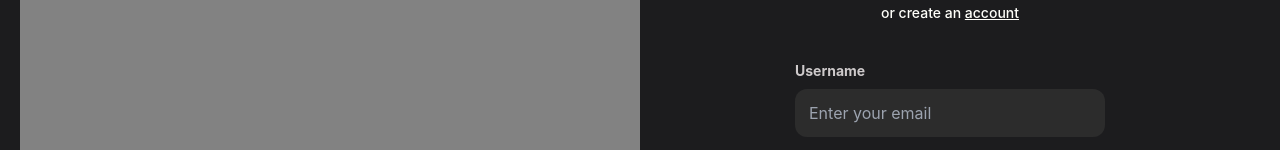
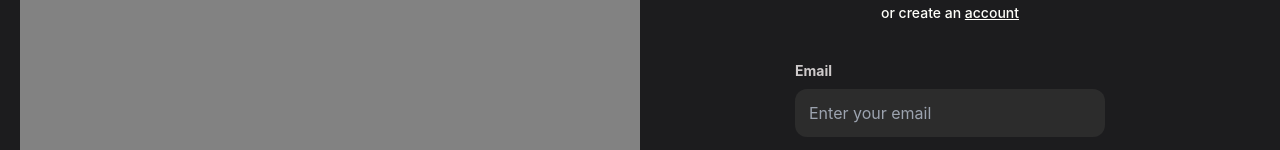
Before and after one commit to altafparves/todo-list, a React (Create React App) app: page /login in a window 1280 px wide. Shown: the part 262-412 px from the top of the page. Built offline with nearby package versions, Linux system fonts and the light colour scheme.

Commit message:
fix[login]: error text color

```diff
--- a/src/pages/login.jsx
+++ b/src/pages/login.jsx
@@ -60,10 +60,10 @@ export default function Login() {
             </button>
           </p>
           <div className="form w-full flex flex-col gap-[16px]">
-            <FormItem label="Username" onChange={handleEmailChange} placeholder="Enter your email" />
+            <FormItem label="Email" onChange={handleEmailChange} placeholder="Enter your email" />
             <PasswordForm label="Password" onChange={handlePasswordChange} placeholder="Enter your password" />
             <div className="flex flex-col gap-[8px] w-full">
-              {error && <p className="mt-[3px] pl-[14px] text-11-400 text-red-500">{error}</p>}
+              {error && <p className="mt-[3px] pl-[14px] text-11-400 text-red">{error}</p>}
               <Button className="mt-[16px]" onClick={handleSubmit}>
                 Login
               </Button>
```
